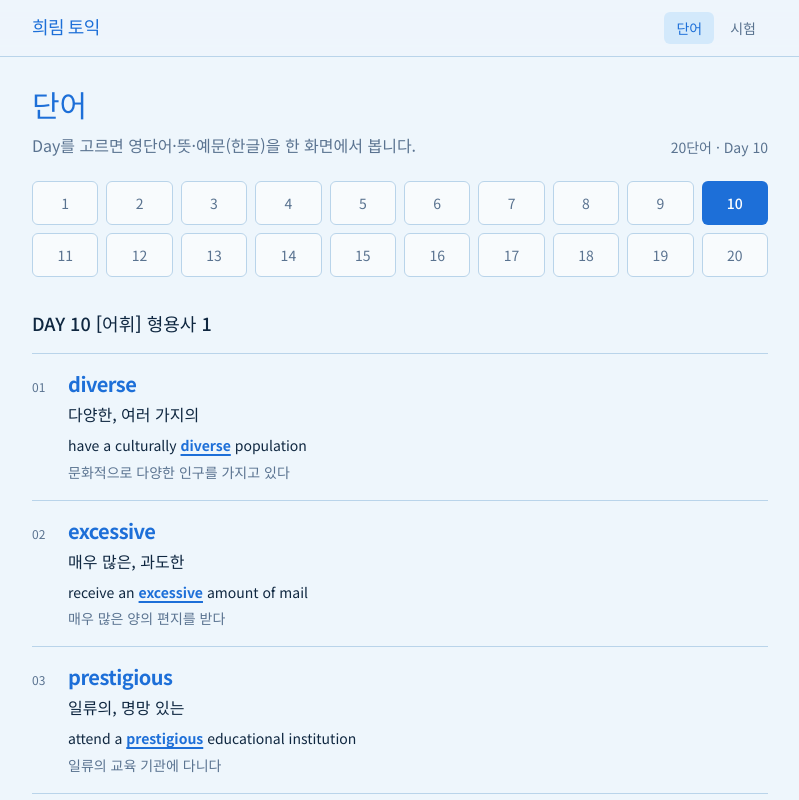
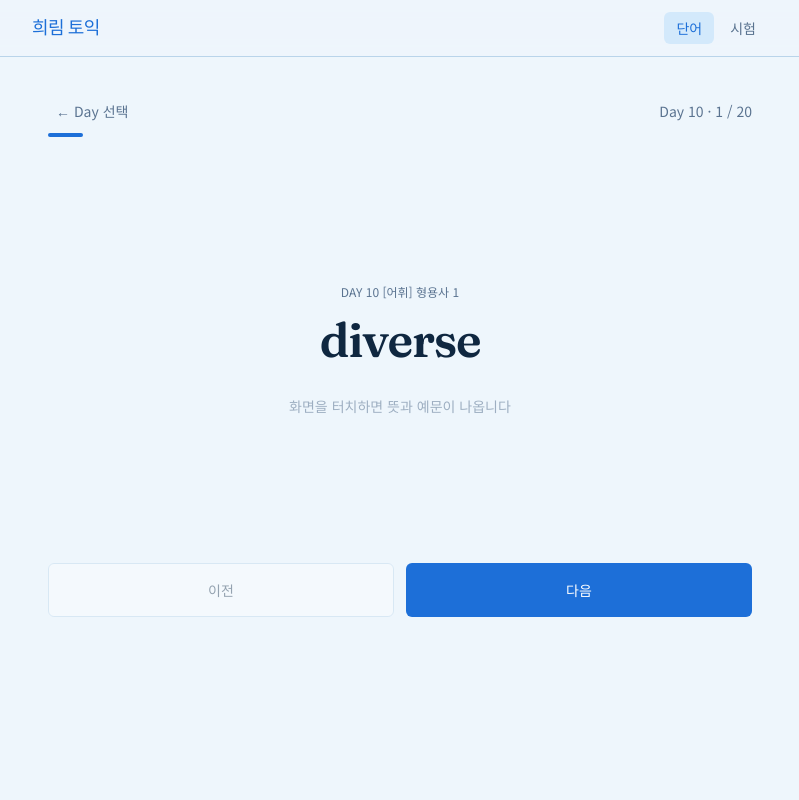
Before and after one commit to yjhpine/gmlfla.ToeicWord, a Next.js app: page /words in a window 1280 px wide. Both pictures are taken after a click on the button "10". Shown: the top 800 px of the page, without its empty margins (240-1039 px from the left). Built offline with nearby package versions, Linux system fonts and the light colour scheme.

Commit message:
단어 학습을 Day별 한 장씩 넘기는 방식으로 변경
Day 선택 후 시험 탭처럼 단어→터치 공개→이전/다음으로
학습할 수 있게 한다.

Co-authored-by: yjhpine <yjhpine@users.noreply.github.com>

```diff
--- a/src/components/WordsStudy.tsx
+++ b/src/components/WordsStudy.tsx
@@ -1,21 +1,59 @@
 "use client";
 
-import { useMemo, useState, useTransition } from "react";
+import { useEffect, useMemo, useState } from "react";
 import { ExampleWithUnderline } from "@/components/ExampleWithUnderline";
 import type { DayWordbook } from "@/lib/words/types";
+
+type Phase = "select" | "study";
 
 type Props = {
   books: DayWordbook[];
 };
 
 export function WordsStudy({ books }: Props) {
+  const [phase, setPhase] = useState<Phase>("select");
   const [day, setDay] = useState(books[0]?.day ?? 1);
-  const [, startTransition] = useTransition();
+  const [index, setIndex] = useState(0);
+  /** 학습: 단어만 먼저 → 터치 시 뜻/예문 */
+  const [revealed, setRevealed] = useState(false);
 
   const current = useMemo(
     () => books.find((book) => book.day === day) ?? books[0],
     [books, day],
   );
+
+  const entry = current?.words[index];
+  const total = current?.words.length ?? 0;
+  const progressRatio = total ? (index + 1) / total : 0;
+
+  useEffect(() => {
+    setIndex(0);
+    setRevealed(false);
+  }, [day]);
+
+  function startStudy(nextDay: number) {
+    setDay(nextDay);
+    setIndex(0);
+    setRevealed(false);
+    setPhase("study");
+  }
+
+  function goPrev() {
+    if (index <= 0) return;
+    setIndex((i) => i - 1);
+    setRevealed(false);
+  }
+
+  function goNext() {
+    if (!current) return;
+    if (index >= current.words.length - 1) {
+      setPhase("select");
+      setRevealed(false);
+      return;
+    }
+    setIndex((i) => i + 1);
+    setRevealed(false);
+  }
 
   if (!current) {
     return (
@@ -25,77 +63,114 @@ export function WordsStudy({ books }: Props) {
     );
   }
 
+  if (phase === "study" && entry) {
     return (
-    <div className="flex flex-col gap-8">
-      <div>
-        <div className="flex flex-wrap items-end justify-between gap-3">
-          <div>
+      <div className="flex min-h-[70vh] flex-1 flex-col">
+        <div className="mx-auto flex w-full max-w-3xl items-center justify-between px-4 pt-2 text-sm text-[var(--muted)]">
+          <button
+            type="button"
+            onClick={() => {
+              setPhase("select");
+              setRevealed(false);
+            }}
+            className="rounded-md px-2 py-1 transition hover:bg-[var(--accent-soft)] hover:text-[var(--accent)]"
+          >
+            ← Day 선택
+          </button>
+          <span>
+            Day {current.day} · {index + 1} / {total}
+          </span>
+        </div>
+        <div className="mx-auto mt-2 h-1 w-full max-w-3xl overflow-hidden px-4">
+          <div
+            className="h-full rounded-full bg-[var(--accent)] transition-[width] duration-300"
+            style={{ width: `${progressRatio * 100}%` }}
+          />
+        </div>
+
+        <button
+          type="button"
+          onClick={() => setRevealed(true)}
+          className="flex flex-1 flex-col items-center justify-center px-6 text-center"
+          aria-label={revealed ? "뜻·예문 표시됨" : "화면을 눌러 뜻·예문 보기"}
+        >
+          <p className="text-xs text-[var(--muted)]">{current.title}</p>
+          <p className="mt-4 font-[family-name:var(--font-display)] text-4xl tracking-tight text-[var(--fg)] sm:text-5xl">
+            {entry.word}
+          </p>
+          {!revealed ? (
+            <p className="mt-8 animate-pulse text-sm text-[var(--muted)]">
+              화면을 터치하면 뜻과 예문이 나옵니다
+            </p>
+          ) : (
+            <div
+              key={`${current.day}-${index}-reveal`}
+              className="mt-10 w-full max-w-lg animate-[fade-up_240ms_ease-out]"
+            >
+              <p className="text-xl font-medium text-[var(--accent)]">
+                {entry.meaning}
+              </p>
+              <p className="mt-3 text-base leading-relaxed text-[var(--fg)]">
+                <ExampleWithUnderline example={entry.example} word={entry.word} />
+              </p>
+              {entry.exampleMeaning ? (
+                <p className="mt-2 text-sm leading-relaxed text-[var(--muted)]">
+                  {entry.exampleMeaning}
+                </p>
+              ) : null}
+            </div>
+          )}
+        </button>
+
+        <div className="mx-auto grid w-full max-w-3xl grid-cols-2 gap-3 px-4 pb-8">
+          <button
+            type="button"
+            onClick={goPrev}
+            disabled={index === 0}
+            className="rounded-md border border-[var(--line)] bg-white px-4 py-4 text-sm font-medium text-[var(--fg)] transition hover:bg-white disabled:cursor-not-allowed disabled:opacity-40"
+          >
+            이전
+          </button>
+          <button
+            type="button"
+            onClick={goNext}
+            className="rounded-md bg-[var(--accent)] px-4 py-4 text-sm font-medium text-white transition hover:opacity-90"
+          >
+            {index >= total - 1 ? "Day 선택으로" : "다음"}
+          </button>
+        </div>
+      </div>
+    );
+  }
+
+  return (
+    <div className="mx-auto w-full max-w-3xl px-4 py-8">
       <h1 className="font-[family-name:var(--font-display)] text-3xl text-[var(--accent)]">
         단어
       </h1>
       <p className="mt-2 text-[var(--muted)]">
-              Day를 고르면 영단어·뜻·예문(한글)을 한 화면에서 봅니다.
+        Day를 고르면 단어를 하나씩 넘기며 학습합니다.
       </p>
-          </div>
-          <p className="text-sm text-[var(--muted)]">
-            {current.words.length}단어 · Day {current.day}
-          </p>
-        </div>
 
-        <ul className="mt-6 grid grid-cols-5 gap-2 sm:grid-cols-10">
-          {books.map((book) => {
-            const active = book.day === current.day;
-            return (
+      <ul className="mt-8 grid grid-cols-5 gap-2 sm:grid-cols-10">
+        {books.map((book) => (
           <li key={book.day}>
             <button
               type="button"
-                  onClick={() => startTransition(() => setDay(book.day))}
-                  className={
-                    active
-                      ? "flex h-11 w-full items-center justify-center rounded-md bg-[var(--accent)] text-sm font-medium text-white transition"
-                      : "flex h-11 w-full items-center justify-center rounded-md border border-[var(--line)] bg-white/60 text-sm text-[var(--muted)] transition hover:border-[var(--accent)] hover:text-[var(--accent)]"
-                  }
-                  aria-pressed={active}
+              onClick={() => startStudy(book.day)}
+              className="flex h-11 w-full items-center justify-center rounded-md border border-[var(--line)] bg-white/60 text-sm text-[var(--muted)] transition hover:border-[var(--accent)] hover:bg-[var(--accent-soft)] hover:text-[var(--accent)]"
             >
               {book.day}
             </button>
           </li>
-            );
-          })}
+        ))}
       </ul>
-      </div>
 
-      <section key={current.day} className="animate-[fade-up_280ms_ease-out]">
-        <h2 className="text-lg font-medium text-[var(--fg)]">{current.title}</h2>
-        <ol className="mt-4 divide-y divide-[var(--line)] border-y border-[var(--line)]">
-          {current.words.map((entry, index) => (
-            <li key={`${current.day}-${entry.word}-${index}`} className="py-4">
-              <div className="flex items-baseline gap-3">
-                <span className="w-6 shrink-0 text-xs text-[var(--muted)]">
-                  {String(index + 1).padStart(2, "0")}
-                </span>
-                <div className="min-w-0 flex-1">
-                  <p className="text-xl font-semibold tracking-tight text-[var(--accent)]">
-                    {entry.word}
+      <p className="mt-10 text-sm leading-relaxed text-[var(--muted)]">
+        Day를 누르면 영단어만 나오고, 화면을 터치하면 뜻·예문이 보입니다.
+        <br />
+        이전 / 다음으로 단어를 넘깁니다.
       </p>
-                  <p className="mt-1 text-[var(--fg)]">{entry.meaning}</p>
-                  <p className="mt-2 text-sm leading-relaxed text-[var(--fg)]">
-                    <ExampleWithUnderline
-                      example={entry.example}
-                      word={entry.word}
-                    />
-                  </p>
-                  {entry.exampleMeaning ? (
-                    <p className="mt-1 text-sm leading-relaxed text-[var(--muted)]">
-                      {entry.exampleMeaning}
-                    </p>
-                  ) : null}
-                </div>
-              </div>
-            </li>
-          ))}
-        </ol>
-      </section>
     </div>
   );
 }
```
Lines whose indentation alone changed are shown as unchanged.
